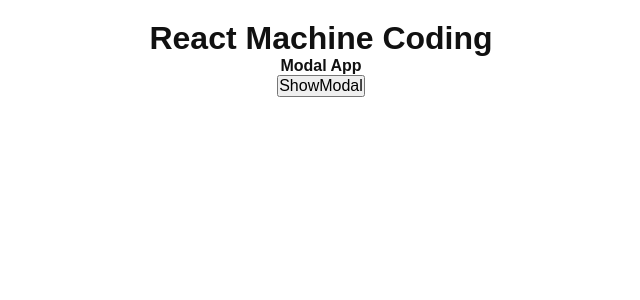
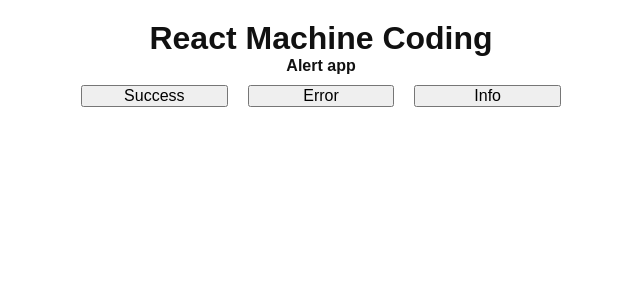
Before and after one commit to Saurabh884/react-machine-coding, a React (Vite) app: page / in a window 1280 px wide. Shown: the top 300 px of the page, without its empty margins (319-959 px from the left). Built offline with nearby package versions, Linux system fonts and the light colour scheme.

Commit message:
feat: Added toast or alert or notification app

```diff
--- a/src/App.tsx
+++ b/src/App.tsx
@@ -1,12 +1,12 @@
 import "./App.css";
-import ModalApp from "./applications/modal/components/ModalApp";
+import AlertApp from "./applications/alert";
 
 function App() {
   return (
     <div className="app">
       <h1 className="main-header">React Machine Coding</h1>
 
-      <ModalApp />
+      <AlertApp />
     </div>
   );
 }
--- /dev/null
+++ b/src/applications/alert/components/Alert.tsx
@@ -0,0 +1,21 @@
+import type { alertItem } from "../types/alert.types";
+import styles from "./alert.module.css";
+
+interface AlertProps {
+  alert: alertItem;
+  onClose: (id: number) => void;
+}
+
+const Alert = ({ alert, onClose }: AlertProps) => {
+  return (
+    <div
+      className={`${styles.alert_item} ${styles[alert.type]}`}
+      key={alert.id}
+    >
+      <p>{alert.message}</p>
+      <button onClick={() => onClose(alert.id)}>&times;</button>
+    </div>
+  );
+};
+
+export default Alert;
--- /dev/null
+++ b/src/applications/alert/components/AlertApp.tsx
@@ -0,0 +1,43 @@
+import { useState } from "react";
+import type { alertType, alertItem } from "../types/alert.types";
+import styles from "./alert.module.css";
+import Alert from "./Alert";
+
+const AlertApp = () => {
+  const [alerts, setAlerts] = useState<alertItem[]>([]);
+
+  const handleAlert = (type: alertType, message: string) => {
+    const id = Date.now();
+
+    setAlerts((prev) => [...prev, { id, type, message }]);
+    setTimeout(() => {
+      removeAlert(id);
+    }, 3000);
+  };
+
+  const removeAlert = (id: number) => {
+    setAlerts((prev) => prev.filter((alert) => alert.id !== id));
+  };
+  return (
+    <div className={styles.app_container}>
+      <h4>Alert app</h4>
+      <div className={styles.button_container}>
+        <button onClick={() => handleAlert("success", "success alert")}>
+          Success
+        </button>
+        <button onClick={() => handleAlert("error", "error alert")}>
+          Error
+        </button>
+        <button onClick={() => handleAlert("info", "info alert")}>Info</button>
+      </div>
+
+      <div className={styles.alert_container}>
+        {alerts.map((alert) => (
+          <Alert key={alert.id} alert={alert} onClose={removeAlert} />
+        ))}
+      </div>
+    </div>
+  );
+};
+
+export default AlertApp;
--- /dev/null
+++ b/src/applications/alert/components/alert.module.css
@@ -0,0 +1,43 @@
+.app_container {
+  text-align: center;
+  width: 500px;
+  margin: auto;
+}
+.button_container {
+  display: flex;
+  justify-content: center;
+  text-align: center;
+  margin: 10px 0;
+}
+.button_container button {
+  cursor: pointer;
+  width: 150px;
+  margin: 0 10px;
+}
+.alert_container {
+  width: 200px;
+}
+.alert_item {
+  width: 400px;
+  display: flex;
+  justify-content: space-between;
+  text-align: center;
+  align-items: center;
+
+  margin: 5px 5px;
+  padding: 8px;
+  border-radius: 6px;
+}
+.alert_item button {
+  cursor: pointer;
+  padding: 5px;
+}
+.success {
+  background-color: green;
+}
+.error {
+  background-color: crimson;
+}
+.info {
+  background-color: cyan;
+}
--- /dev/null
+++ b/src/applications/alert/index.ts
@@ -0,0 +1 @@
+export { default } from "./components/AlertApp";
```
Also changed, not shown: src/applications/alert/types/alert.types.ts (added, +7 -0 lines).
